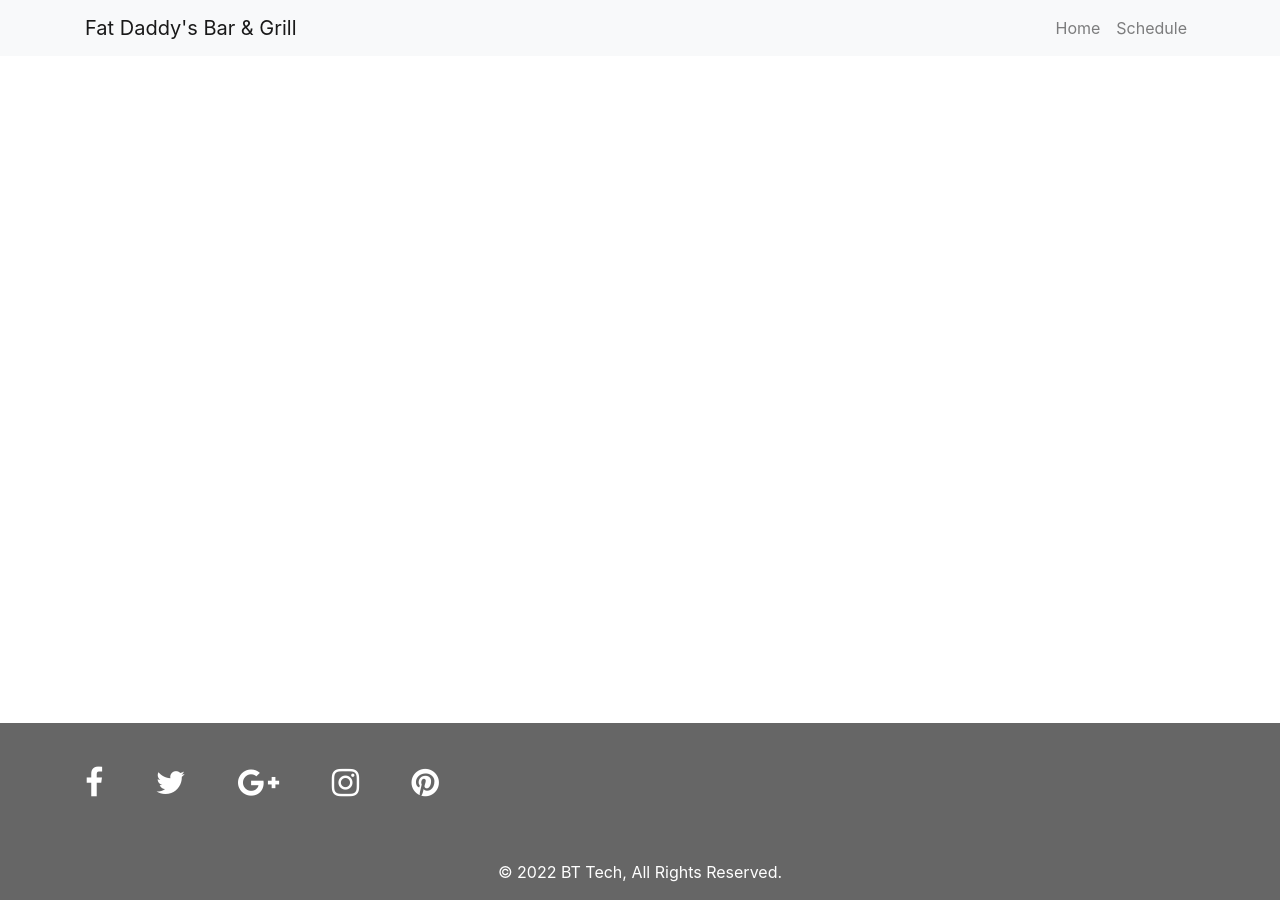
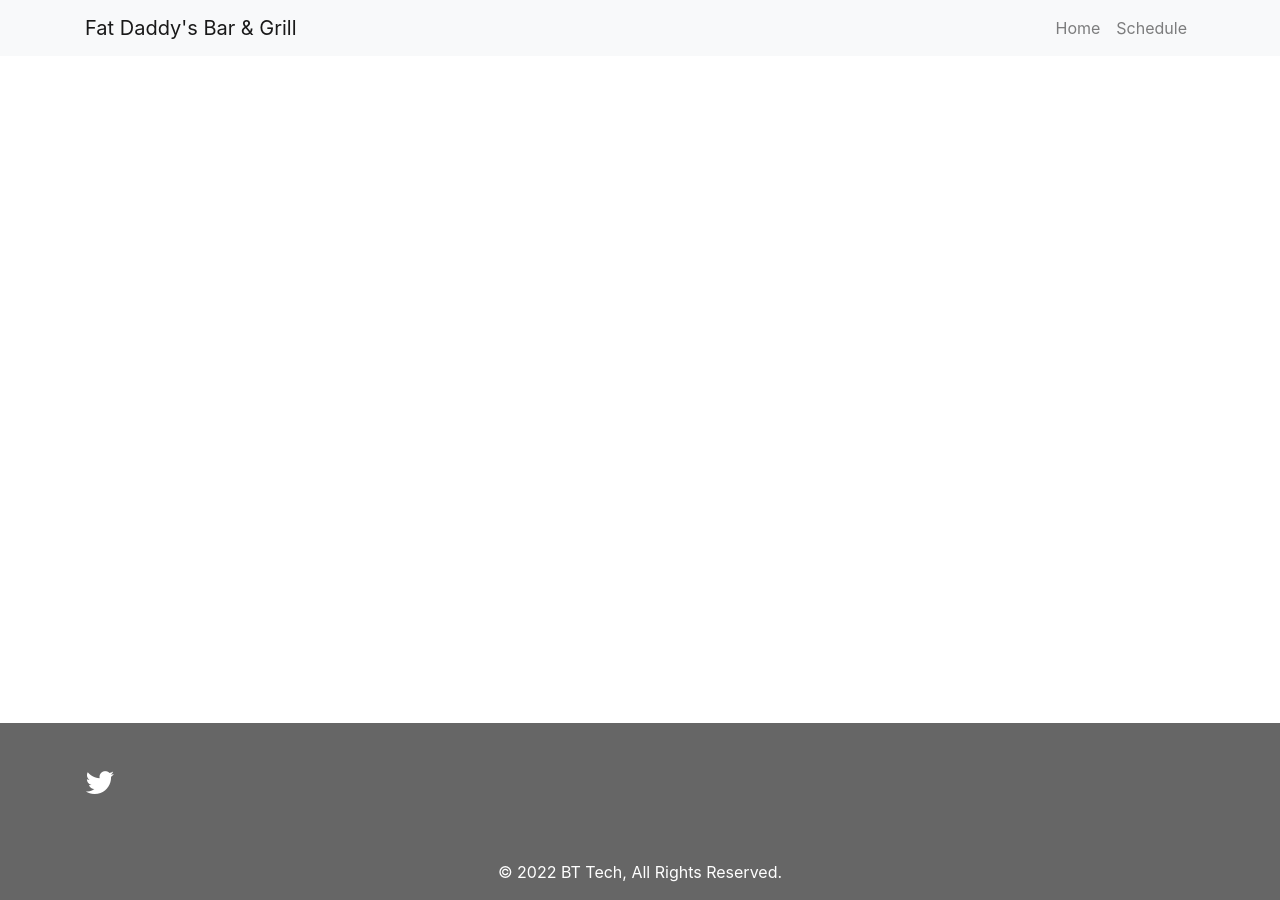
Before and after one commit to BTantillo/Fat-Daddys2.0, a website built with webpack: page events.html in a window 1280 px wide. Built offline with nearby package versions, Linux system fonts and the light colour scheme.

Commit message:
only twitter logo showing at bottom nav

```diff
--- a/events.html
+++ b/events.html
@@ -45,25 +45,25 @@
         <div class="col-md-12 py-5">
           <div class="flex-center">
             <!-- Facebook -->
-            <a>
+            <!-- <a>
               <i class="fa fa-facebook fa-lg text-white mr-md-5 mr-3 fa-2x"> </i>
-            </a>
+            </a> -->
             <!-- Twitter -->
             <a>
               <i class="fa fa-twitter fa-lg text-white mr-md-5 mr-3 fa-2x"> </i>
             </a>
             <!-- Google +-->
-            <a>
+            <!-- <a>
               <i class="fa fa-google-plus fa-lg text-white mr-md-5 mr-3 fa-2x"> </i>
-            </a>
+            </a> -->
             <!--Instagram-->
-            <a>
+            <!-- <a>
               <i class="fa fa-instagram fa-lg text-white mr-md-5 mr-3 fa-2x"> </i>
-            </a>
+            </a> -->
             <!--Pinterest-->
-            <a>
+            <!-- <a>
               <i class="fa fa-pinterest fa-lg text-white fa-2x"> </i>
-            </a>
+            </a> -->
           </div>
         </div>
       </div>
```
Also changed, not shown: schedule.html (+8 -8 lines), tickets.html (+8 -8 lines).
